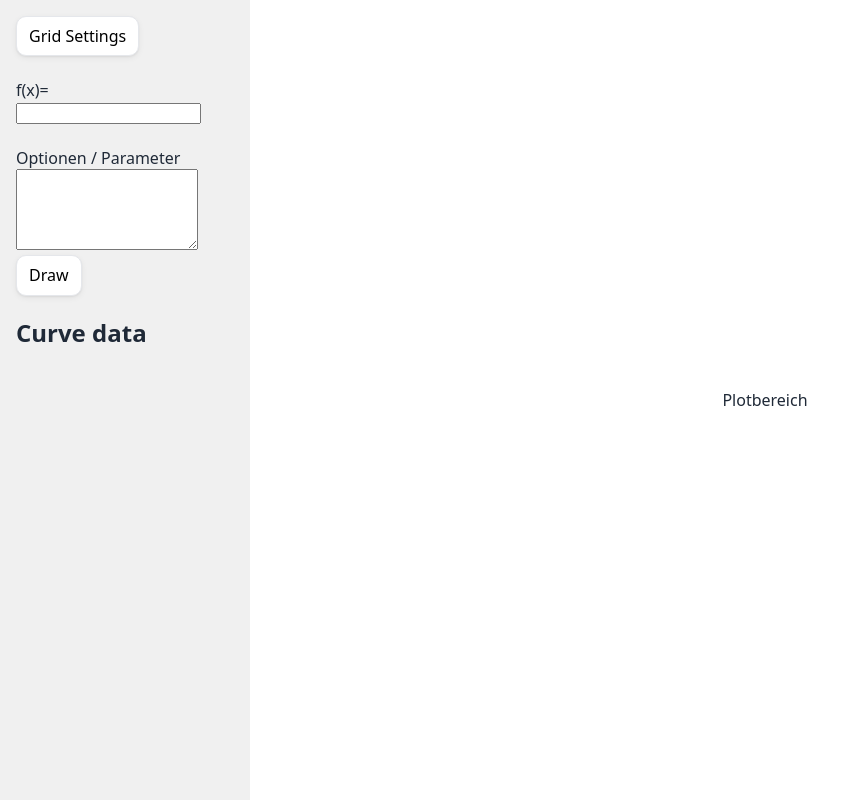
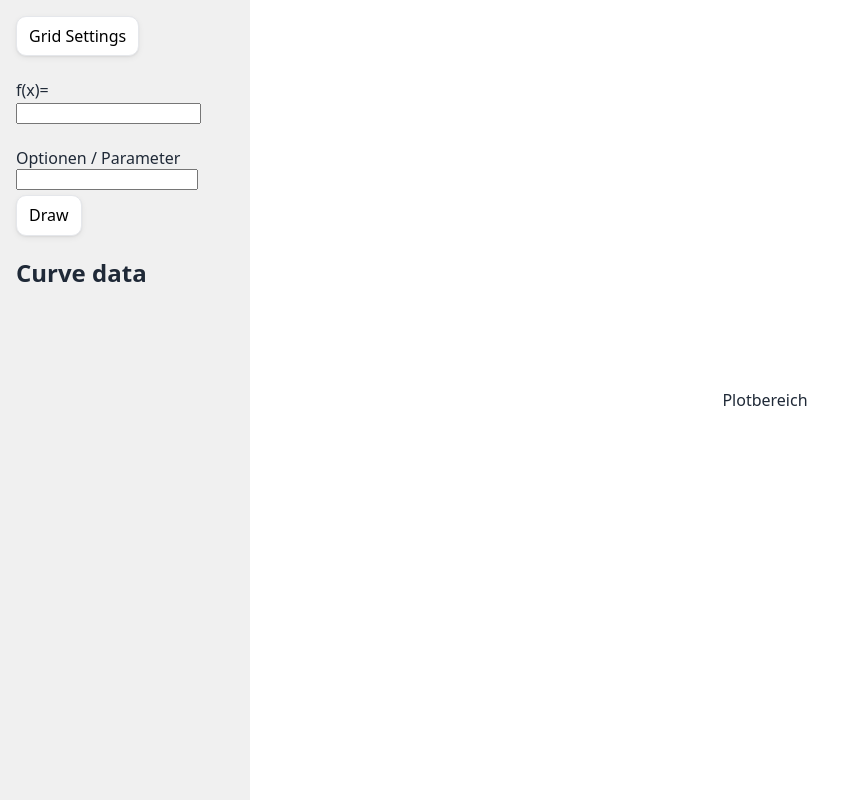
Before and after one commit to KrisHD1337/KSH-Hackathon, a Flask app: page / in a window 1280 px wide. Shown: the part 64-864 px from the top of the page, without its empty margins (0-854 px from the left). Run offline with Flask 3, Linux system fonts and the light colour scheme.

Commit message:
adjusted textarea size and disabled resizing in index.html and styles.css

```diff
--- a/static/styles.css
+++ b/static/styles.css
@@ -193,3 +193,7 @@ button:focus-visible {
 .nav-menu.active {
     right: 0;
 }
+
+textarea {
+  resize: none;
+}
--- a/templates/index.html
+++ b/templates/index.html
@@ -40,7 +40,7 @@
                 <label for="function-input">f(x)=</label>
                 <input id="function-input" name="function" type="text" autocomplete="off"/><br><br>
                 <label for="options-input">Optionen / Parameter</label>
-                <textarea id="options-input" name="options" rows="5"></textarea>
+                <textarea id="options-input" name="options" rows="1"></textarea>
                 <button type="submit" id="draw-button">Draw</button>
             </form>
             <section id="curve-data">
```
